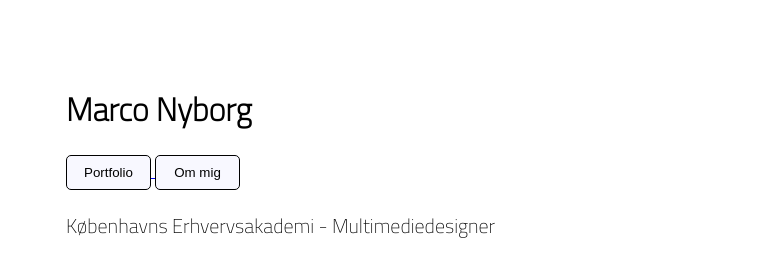
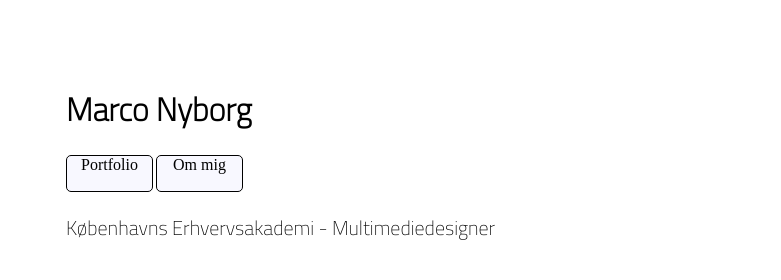
Before and after one commit to marconyborg/Portfolio, a plain HTML site: page tema2.html in a window 1280 px wide. Shown: the top 280 px of the page, 492-1273 px from the left. Drawn offline with Linux system fonts and the light colour scheme.

Commit message:
ændret fejl efter validering

```diff
--- a/ommig.css
+++ b/ommig.css
@@ -27,14 +27,20 @@ header {
     grid-template-columns: 270px auto;
 }
 
+a {
+    text-decoration: none;
+    color: black;
+}
 
 #portfolioknap {
+    border: 0.5px solid black;
     width: 85px;
     height: 35px;
     border-radius: 5px;
     background-color: ghostwhite;
     border: 0.5px solid;
     cursor: pointer;
+    text-align: center;
 }
 
 #portfolioknap:hover {
--- a/portfolio.css
+++ b/portfolio.css
@@ -180,13 +180,20 @@ header {
 }
 
 
+a {
+    text-decoration: none;
+    color: black;
+}
+
 #ommigknap {
+    border: 0.5px solid black;
     width: 85px;
     height: 35px;
     border-radius: 5px;
     background-color: ghostwhite;
     border: 0.5px solid;
     cursor: pointer;
+    text-align: center;
 }
 
 #ommigknap:hover {
--- a/tema2.css
+++ b/tema2.css
@@ -27,6 +27,11 @@ header {
     grid-template-columns: 270px auto;
 }
 
+a {
+    text-decoration: none;
+    color: black;
+}
+
 #ommigknap {
     width: 85px;
     height: 35px;
@@ -34,6 +39,9 @@ header {
     background-color: ghostwhite;
     border: 0.5px solid;
     cursor: pointer;
+    text-decoration: none;
+    grid-column-start: 2;
+    text-align: center;
 }
 
 #ommigknap:hover {
@@ -47,10 +55,18 @@ header {
     background-color: ghostwhite;
     border: 0.5px solid;
     cursor: pointer;
+    text-decoration: none;
+    grid-column-start: 1;
+    text-align: center;
 }
 
 #portfolioknap:hover {
     background-color: rgba(0, 0, 0, 0.6);
+}
+
+#navigation {
+    display: grid;
+    grid-template-columns: 90px 85px;
 }
 
 #fotocontainer1 {
--- a/tema2.html
+++ b/tema2.html
@@ -39,10 +39,10 @@
             <h1 class="text">Marco Nyborg</h1>
             <div id="navigation">
                 <a href="portfolio.html">
-                    <button id="portfolioknap">Portfolio</button>
+                    <div id="portfolioknap">Portfolio</div>
                 </a>
                 <a href="ommig.html">
-                    <button id="ommigknap">Om mig</button>
+                    <div id="ommigknap">Om mig</div>
                 </a>
             </div>
             <p class="text">Københavns Erhvervsakademi - Multimediedesigner</p>
@@ -89,7 +89,6 @@
         </div>
 
     </main>
-    <script src=""></script>
 </body>
 
 </html>
--- a/tema3.css
+++ b/tema3.css
@@ -27,6 +27,11 @@ header {
     grid-template-columns: 270px auto;
 }
 
+a {
+    text-decoration: none;
+    color: black;
+}
+
 #ommigknap {
     width: 85px;
     height: 35px;
@@ -34,6 +39,9 @@ header {
     background-color: ghostwhite;
     border: 0.5px solid;
     cursor: pointer;
+    text-decoration: none;
+    grid-column-start: 2;
+    text-align: center;
 }
 
 #ommigknap:hover {
@@ -47,10 +55,18 @@ header {
     background-color: ghostwhite;
     border: 0.5px solid;
     cursor: pointer;
+    text-decoration: none;
+    grid-column-start: 1;
+    text-align: center;
 }
 
 #portfolioknap:hover {
     background-color: rgba(0, 0, 0, 0.6);
+}
+
+#navigation {
+    display: grid;
+    grid-template-columns: 90px 85px;
 }
 
 #fotocontainer1 {
--- a/tema4.css
+++ b/tema4.css
@@ -27,6 +27,11 @@ header {
     grid-template-columns: 270px auto;
 }
 
+a {
+    text-decoration: none;
+    color: black;
+}
+
 #ommigknap {
     width: 85px;
     height: 35px;
@@ -34,6 +39,9 @@ header {
     background-color: ghostwhite;
     border: 0.5px solid;
     cursor: pointer;
+    text-decoration: none;
+    grid-column-start: 2;
+    text-align: center;
 }
 
 #ommigknap:hover {
@@ -47,10 +55,18 @@ header {
     background-color: ghostwhite;
     border: 0.5px solid;
     cursor: pointer;
+    text-decoration: none;
+    grid-column-start: 1;
+    text-align: center;
 }
 
 #portfolioknap:hover {
     background-color: rgba(0, 0, 0, 0.6);
+}
+
+#navigation {
+    display: grid;
+    grid-template-columns: 90px 85px;
 }
 
 #fotocontainer1 {
--- a/tema5.css
+++ b/tema5.css
@@ -27,6 +27,11 @@ header {
     grid-template-columns: 270px auto;
 }
 
+a {
+    text-decoration: none;
+    color: black;
+}
+
 #ommigknap {
     width: 85px;
     height: 35px;
@@ -34,6 +39,9 @@ header {
     background-color: ghostwhite;
     border: 0.5px solid;
     cursor: pointer;
+    text-decoration: none;
+    grid-column-start: 2;
+    text-align: center;
 }
 
 #ommigknap:hover {
@@ -47,10 +55,18 @@ header {
     background-color: ghostwhite;
     border: 0.5px solid;
     cursor: pointer;
+    text-decoration: none;
+    grid-column-start: 1;
+    text-align: center;
 }
 
 #portfolioknap:hover {
     background-color: rgba(0, 0, 0, 0.6);
+}
+
+#navigation {
+    display: grid;
+    grid-template-columns: 90px 85px;
 }
 
 #fotocontainer1 {
```
Also changed, not shown: index.html (+0 -1 lines), ommig.html (+1 -2 lines), portfolio.html (+3 -2 lines), tema3.html (+2 -3 lines), tema4.html (+2 -3 lines), tema5.html (+2 -3 lines).
